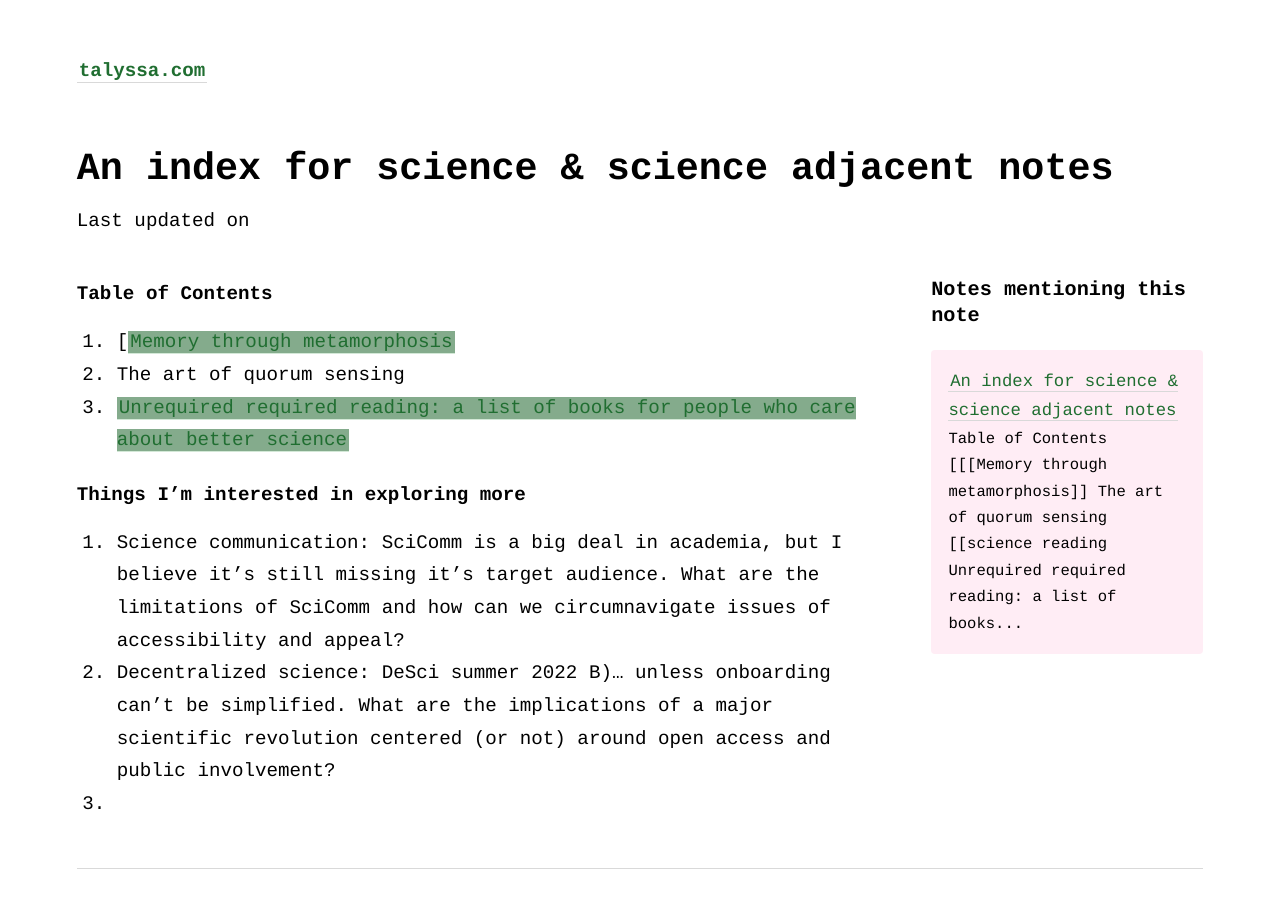
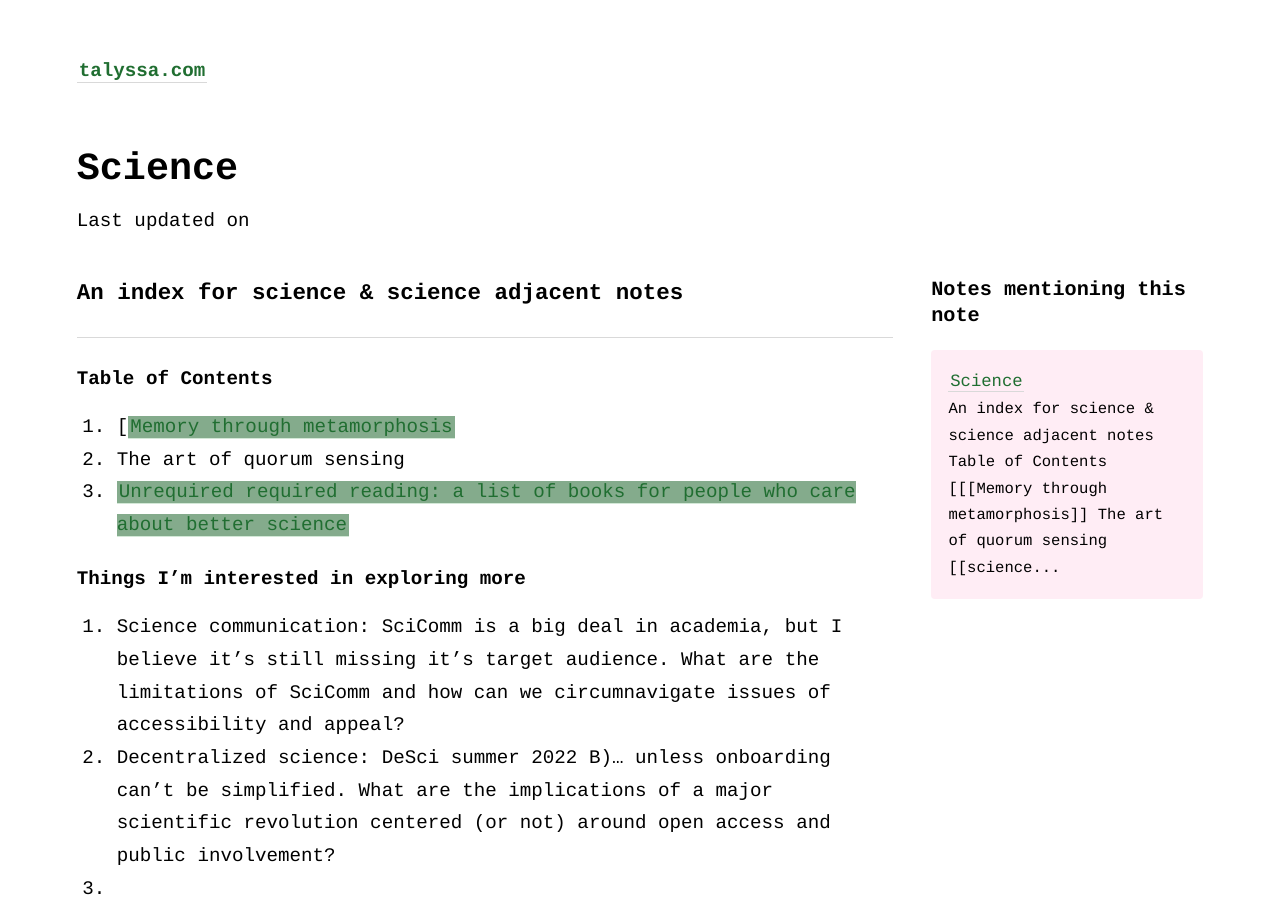
Before and after one commit to geminiworms/talyssagarden.github.io, a Jekyll site: the page built from _notes/science.md, in a window 1280 px wide and 900 px high. Built offline with Jekyll 4.4.1, drawn with Linux system fonts in a browser that asks for light colours; some of the changed text lies outside the part shown.

Commit message:
Update science.md

```diff
--- a/_notes/science.md
+++ b/_notes/science.md
@@ -1,14 +1,14 @@
 ---
-title: An index for science & science adjacent notes
+title: Science
 ---
-
+### An index for science & science adjacent notes
+<hr>
 #### Table of Contents
 1. [[[Memory through metamorphosis]]
 2. The art of quorum sensing
 3. [[science reading|Unrequired required reading: a list of books for people who care about better science]]
 
 
-
 #### Things I'm interested in exploring more
 1. Science communication: SciComm is a big deal in academia, but I believe it's still missing it's target audience. What are the limitations of SciComm and how can we circumnavigate issues of accessibility and appeal?
 2. Decentralized science: DeSci summer 2022 B)... unless onboarding can't be simplified. What are the implications of a major scientific revolution centered (or not) around open access and public involvement?
```
